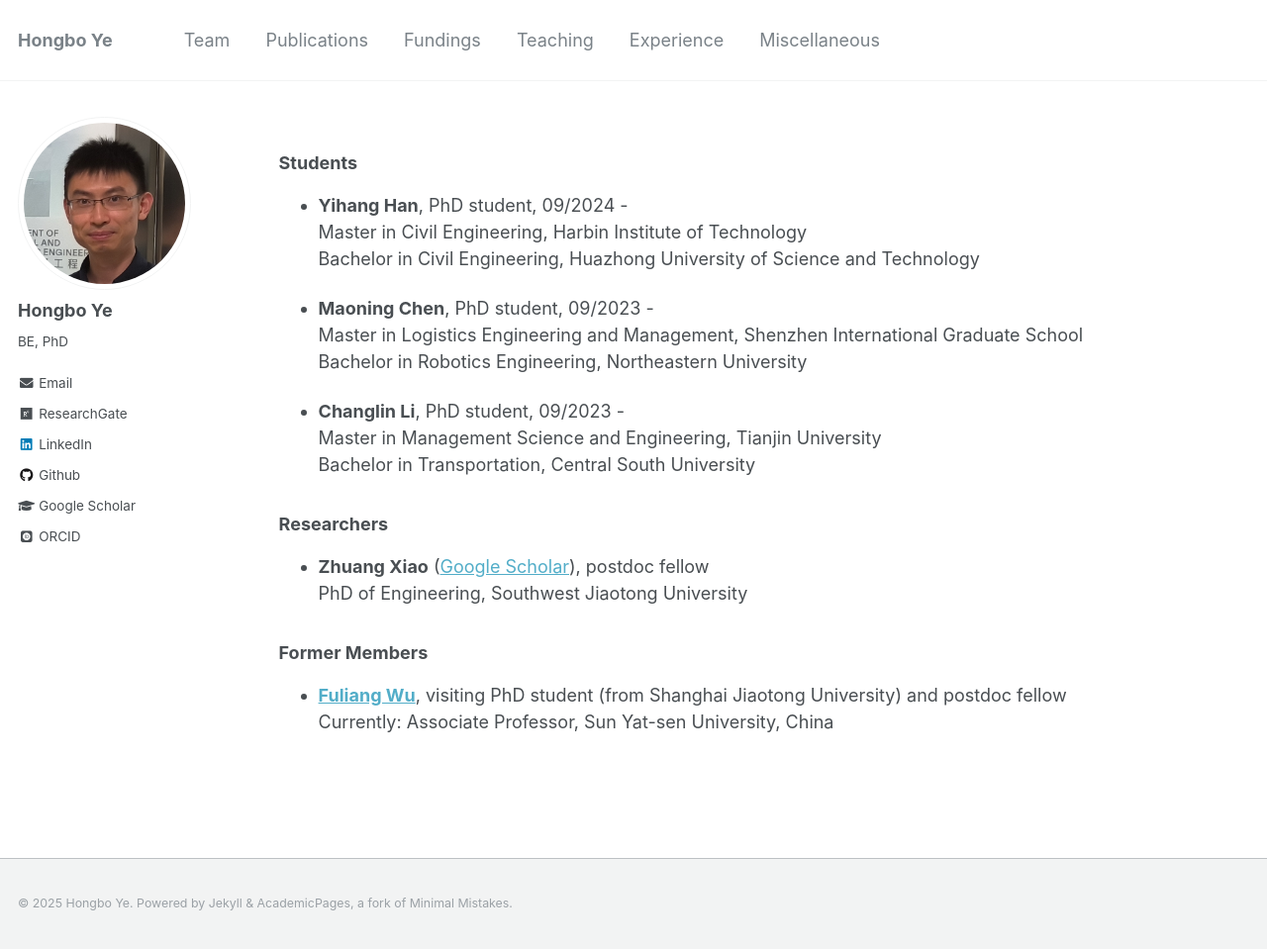
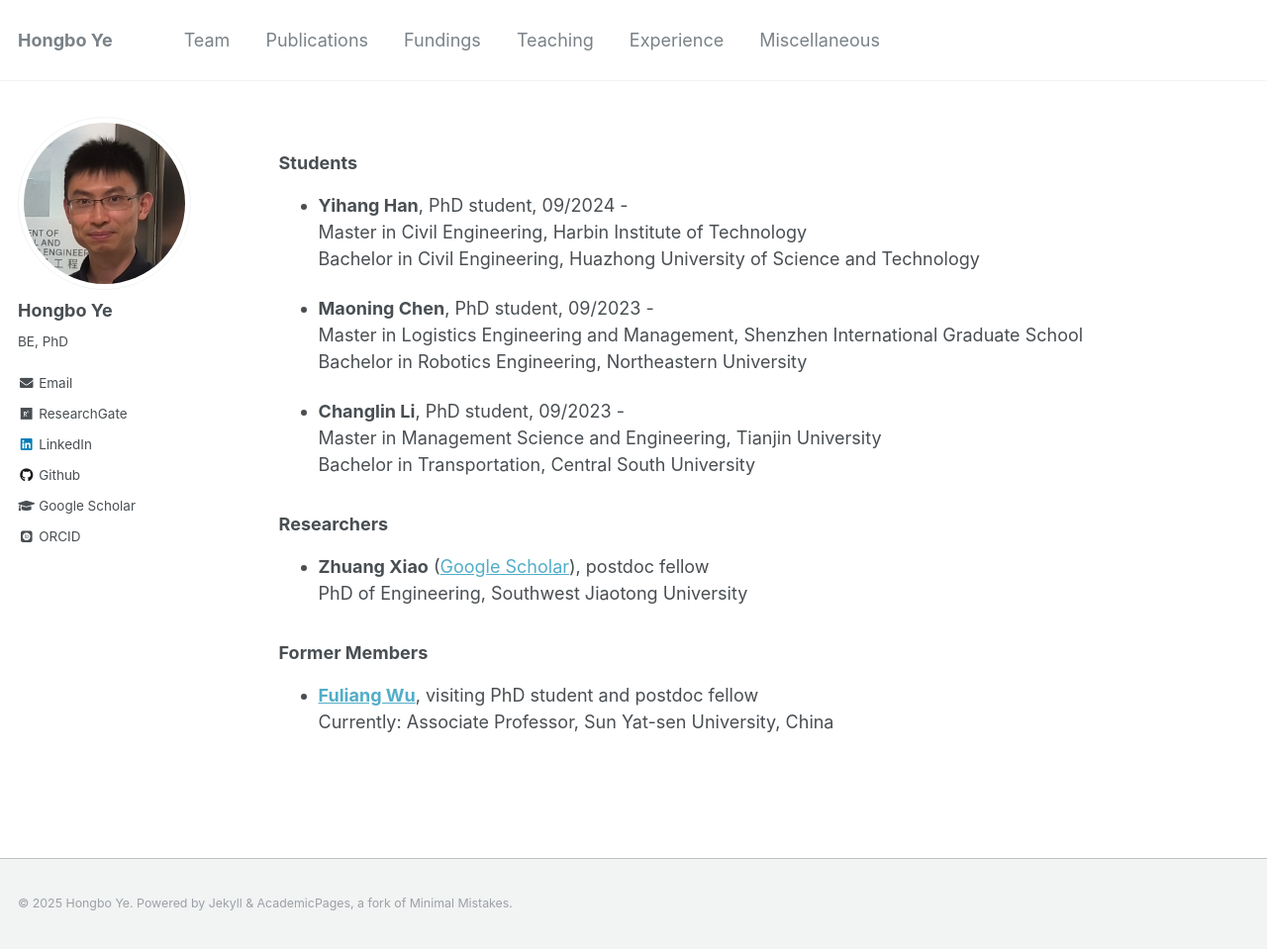
Before and after one commit to hb-ye/hb-ye.github.io, a Jekyll site: the page built from _pages/team.md, in a window 1280 px wide and 959 px high. Shown: the whole window at 99% size. Built offline with Jekyll 4.4.1, drawn with Linux system fonts in a browser that asks for light colours; some web fonts are replaced.

Commit message:
Update team.md

```diff
--- a/_pages/team.md
+++ b/_pages/team.md
@@ -25,4 +25,4 @@ author_profile: true
 - **Zhuang Xiao** ([Google Scholar](https://scholar.google.de/citations?hl=en&user=ijnlwrYAAAAJ)), postdoc fellow <br> PhD of Engineering, Southwest Jiaotong University
 
 ### Former Members
-- [**Fuliang Wu**](https://ise.sysu.edu.cn/teacher/1514), visiting PhD student (from Shanghai Jiaotong University) and postdoc fellow <br> Currently: Associate Professor, Sun Yat-sen University, China
+- [**Fuliang Wu**](https://ise.sysu.edu.cn/teacher/1514), visiting PhD student and postdoc fellow <br> Currently: Associate Professor, Sun Yat-sen University, China
```
